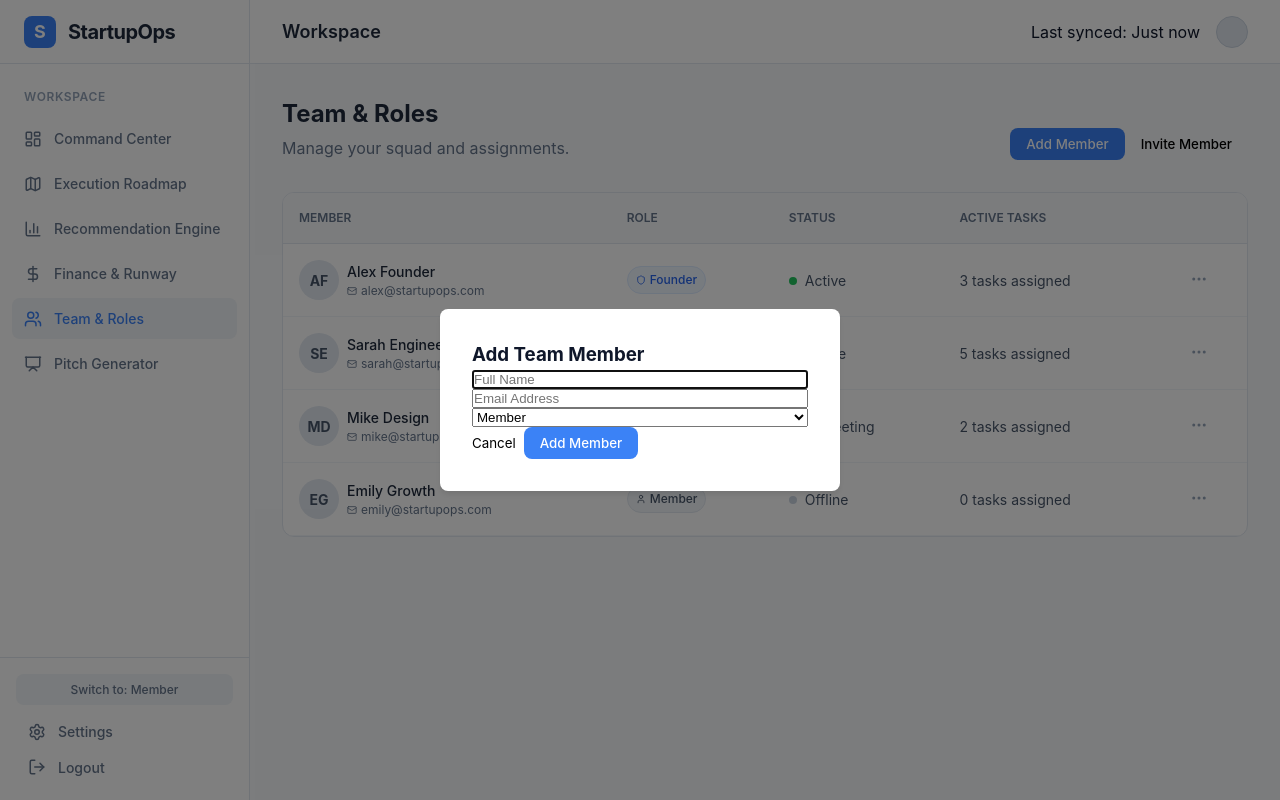
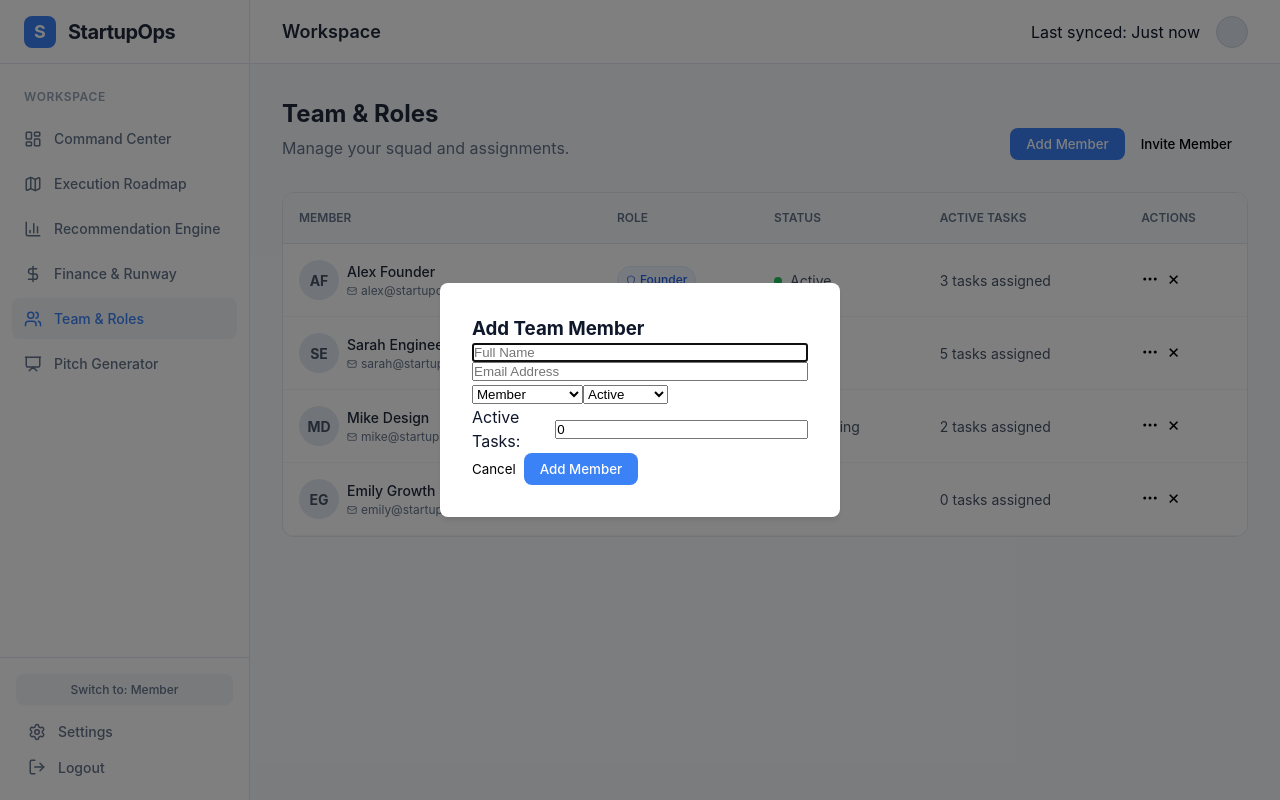
Before and after one commit to pradeeplok/StartupOps, a React (Vite) app: page /team in a window 1280 px wide. Both pictures are taken after a click on the button "Add Member". Built offline with nearby package versions, Linux system fonts and the light colour scheme.

Commit message:
feat: Implement Advanced Team Permissions (RBAC, Edit/Delete)

```diff
--- a/src/App.jsx
+++ b/src/App.jsx
@@ -107,6 +107,16 @@ function App() {
     setTeamMembers(prev => [...prev, member]);
   };
 
+  const updateTeamMember = (id, updatedData) => {
+    setTeamMembers(prev => prev.map(member =>
+      member.id === id ? { ...member, ...updatedData } : member
+    ));
+  };
+
+  const removeTeamMember = (id) => {
+    setTeamMembers(prev => prev.filter(member => member.id !== id));
+  };
+
   // Dynamic Runway Calculation: Cash / (Burn - MRR)
   const netBurn = financialData.monthlyBurn - financialData.mrr;
   const runwayMonths = netBurn <= 0 ? 999 : Math.round(financialData.bankBalance / netBurn);
@@ -131,7 +141,9 @@ function App() {
       removeExpense,
       // Team State
       teamMembers,
-      addTeamMember
+      addTeamMember,
+      updateTeamMember,
+      removeTeamMember
     }}>
       <Routes>
         <Route path="/validate/:id" element={<PublicValidation />} />
--- a/src/pages/Team.jsx
+++ b/src/pages/Team.jsx
@@ -3,26 +3,59 @@ import { UserContext } from '../App';
 import { Mail, MoreHorizontal, Shield, User } from 'lucide-react';
 
 const Team = () => {
-    const { teamMembers, addTeamMember } = React.useContext(UserContext);
+    const { teamMembers, addTeamMember, updateTeamMember, removeTeamMember, userRole } = React.useContext(UserContext);
     const [showModal, setShowModal] = React.useState(false);
-    const [newMember, setNewMember] = React.useState({ name: '', email: '', role: 'Member', customRole: '' });
+    const [isEditing, setIsEditing] = React.useState(false);
+    const [currentMemberId, setCurrentMemberId] = React.useState(null);
+    const [memberForm, setMemberForm] = React.useState({ name: '', email: '', role: 'Member', customRole: '', status: 'Active', tasks: 0 });
 
-    const handleAddMember = (e) => {
+    const openAddModal = () => {
+        setIsEditing(false);
+        setMemberForm({ name: '', email: '', role: 'Member', customRole: '', status: 'Active', tasks: 0 });
+        setShowModal(true);
+    };
+
+    const openEditModal = (member) => {
+        setIsEditing(true);
+        setCurrentMemberId(member.id);
+        const isCustom = member.role !== 'Founder' && member.role !== 'Member';
+        setMemberForm({
+            name: member.name,
+            email: member.email,
+            role: isCustom ? 'Custom' : member.role,
+            customRole: isCustom ? member.role : '',
+            status: member.status,
+            tasks: member.tasks
+        });
+        setShowModal(true);
+    };
+
+    const handleSave = (e) => {
         e.preventDefault();
-        const roleToUse = newMember.role === 'Custom' ? newMember.customRole : newMember.role;
-        if (!newMember.name || !roleToUse) return;
+        const roleToUse = memberForm.role === 'Custom' ? memberForm.customRole : memberForm.role;
 
+        if (isEditing) {
+            updateTeamMember(currentMemberId, {
+                ...memberForm,
+                role: roleToUse,
+                avatar: memberForm.name.split(' ').map(n => n[0]).join('').substring(0, 2).toUpperCase()
+            });
+        } else {
+            if (!memberForm.name || !roleToUse) return;
             addTeamMember({
                 id: Date.now(),
-            name: newMember.name,
-            email: newMember.email,
+                ...memberForm,
                 role: roleToUse,
-            status: 'Active',
-            tasks: 0,
-            avatar: newMember.name.split(' ').map(n => n[0]).join('').substring(0, 2).toUpperCase()
+                avatar: memberForm.name.split(' ').map(n => n[0]).join('').substring(0, 2).toUpperCase()
             });
+        }
         setShowModal(false);
-        setNewMember({ name: '', email: '', role: 'Member', customRole: '' });
+    };
+
+    const handleDelete = (id) => {
+        if (window.confirm("Are you sure you want to remove this team member?")) {
+            removeTeamMember(id);
+        }
     };
 
     const handleInvite = () => {
@@ -37,55 +70,77 @@ const Team = () => {
                     <p className="page-subheading">Manage your squad and assignments.</p>
                 </div>
                 <div className="flex gap-3">
-                    <button onClick={() => setShowModal(true)} className="btn btn-primary">Add Member</button>
+                    <button onClick={openAddModal} className="btn btn-primary">Add Member</button>
                     <button onClick={handleInvite} className="btn btn-secondary">Invite Member</button>
                 </div>
             </div>
 
-            {/* Add Member Modal */}
+            {/* Modal */}
             {showModal && (
                 <div style={{
                     position: 'fixed', top: 0, left: 0, right: 0, bottom: 0,
                     backgroundColor: 'rgba(0,0,0,0.5)', display: 'flex', alignItems: 'center', justifyContent: 'center', zIndex: 50
                 }}>
                     <div style={{ background: 'white', padding: '2rem', borderRadius: '8px', width: '400px', boxShadow: '0 4px 6px -1px rgba(0,0,0,0.1)' }}>
-                        <h3 className="text-lg font-bold mb-4">Add Team Member</h3>
-                        <form onSubmit={handleAddMember} className="flex flex-col gap-4">
+                        <h3 className="text-lg font-bold mb-4">{isEditing ? 'Edit Member' : 'Add Team Member'}</h3>
+                        <form onSubmit={handleSave} className="flex flex-col gap-4">
                             <input
                                 placeholder="Full Name"
-                                value={newMember.name}
-                                onChange={e => setNewMember({ ...newMember, name: e.target.value })}
+                                value={memberForm.name}
+                                onChange={e => setMemberForm({ ...memberForm, name: e.target.value })}
                                 className="p-2 border rounded"
                                 autoFocus
                             />
                             <input
                                 placeholder="Email Address"
-                                value={newMember.email}
-                                onChange={e => setNewMember({ ...newMember, email: e.target.value })}
+                                value={memberForm.email}
+                                onChange={e => setMemberForm({ ...memberForm, email: e.target.value })}
                                 className="p-2 border rounded"
                             />
+                            <div className="grid grid-cols-2 gap-2">
                                 <select
-                                value={newMember.role}
-                                onChange={e => setNewMember({ ...newMember, role: e.target.value })}
+                                    value={memberForm.role}
+                                    onChange={e => setMemberForm({ ...memberForm, role: e.target.value })}
                                     className="p-2 border rounded"
                                 >
                                     <option value="Member">Member</option>
                                     <option value="Founder">Founder</option>
                                     <option value="Custom">Custom Role...</option>
                                 </select>
+                                <select
+                                    value={memberForm.status}
+                                    onChange={e => setMemberForm({ ...memberForm, status: e.target.value })}
+                                    className="p-2 border rounded"
+                                >
+                                    <option value="Active">Active</option>
+                                    <option value="In Meeting">In Meeting</option>
+                                    <option value="Offline">Offline</option>
+                                </select>
+                            </div>
 
-                            {newMember.role === 'Custom' && (
+                            {memberForm.role === 'Custom' && (
                                 <input
                                     placeholder="Enter Custom Role (e.g. Growth Hacker)"
-                                    value={newMember.customRole}
-                                    onChange={e => setNewMember({ ...newMember, customRole: e.target.value })}
+                                    value={memberForm.customRole}
+                                    onChange={e => setMemberForm({ ...memberForm, customRole: e.target.value })}
                                     className="p-2 border rounded border-blue-300 bg-blue-50"
                                 />
                             )}
 
+                            <div className="flex items-center gap-2">
+                                <label className="text-sm font-medium text-slate-600">Active Tasks:</label>
+                                <input
+                                    type="number"
+                                    min="0"
+                                    value={memberForm.tasks}
+                                    onChange={e => setMemberForm({ ...memberForm, tasks: Number(e.target.value) })}
+                                    className="p-2 border rounded w-full"
+                                />
+                            </div>
+
                             <div className="flex justify-end gap-2 mt-2">
                                 <button type="button" onClick={() => setShowModal(false)} className="px-4 py-2 text-slate-500">Cancel</button>
-                                <button type="submit" className="btn btn-primary">Add Member</button>
+                                <button type="submit" className="btn btn-primary">{isEditing ? 'Save Changes' : 'Add Member'}</button>
                             </div>
                         </form>
                     </div>
@@ -100,11 +155,18 @@ const Team = () => {
                             <th>Role</th>
                             <th>Status</th>
                             <th>Active Tasks</th>
-                            <th></th>
+                            <th className="text-right">Actions</th>
                         </tr>
                     </thead>
                     <tbody>
-                        {teamMembers.map((member) => (
+                        {teamMembers.map((member) => {
+                            // Permission Logic
+                            const isFounder = userRole === 'founder';
+                            const targetIsFounder = member.role === 'Founder';
+                            const canEdit = isFounder || (!isFounder && !targetIsFounder);
+                            const canDelete = isFounder;
+
+                            return (
                                 <tr key={member.id}>
                                     <td>
                                         <div className="flex items-center gap-2">
@@ -142,13 +204,31 @@ const Team = () => {
                                     <td>
                                         {member.tasks} tasks assigned
                                     </td>
-                                <td className="text-center">
-                                    <button style={{ padding: '0.5rem', borderRadius: '0.5rem', color: 'var(--slate-400)' }}>
+                                    <td className="text-right">
+                                        <div className="flex justify-end gap-2">
+                                            {canEdit && (
+                                                <button
+                                                    onClick={() => openEditModal(member)}
+                                                    className="text-slate-400 hover:text-blue-600 p-1"
+                                                    title="Edit Details"
+                                                >
                                                     <MoreHorizontal size={18} />
                                                 </button>
+                                            )}
+                                            {canDelete && (
+                                                <button
+                                                    onClick={() => handleDelete(member.id)}
+                                                    className="text-slate-300 hover:text-red-500 p-1 hover:bg-red-50 rounded"
+                                                    title="Remove Member"
+                                                >
+                                                    <span style={{ fontSize: '1.2rem', lineHeight: 0.5 }}>×</span>
+                                                </button>
+                                            )}
+                                        </div>
                                     </td>
                                 </tr>
-                        ))}
+                            );
+                        })}
                     </tbody>
                 </table>
             </div>
```
Lines whose indentation alone changed are shown as unchanged.
